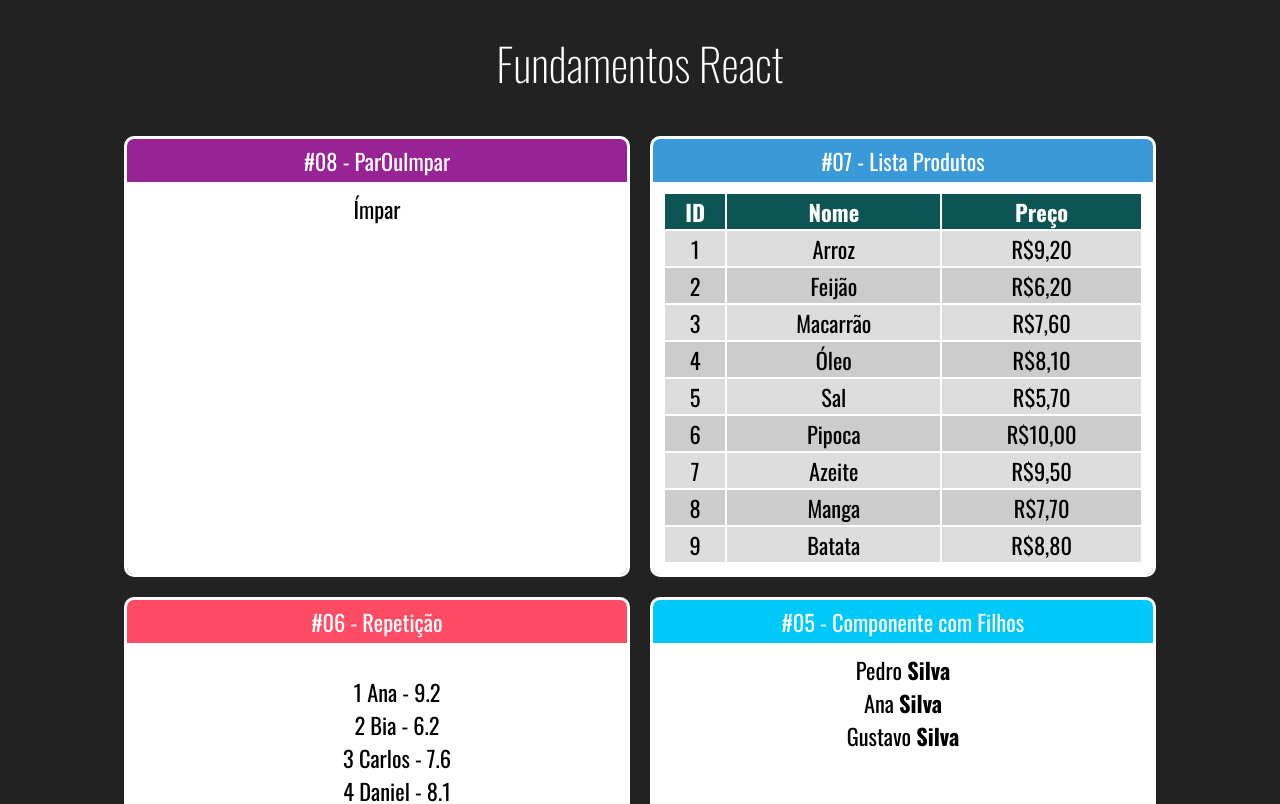
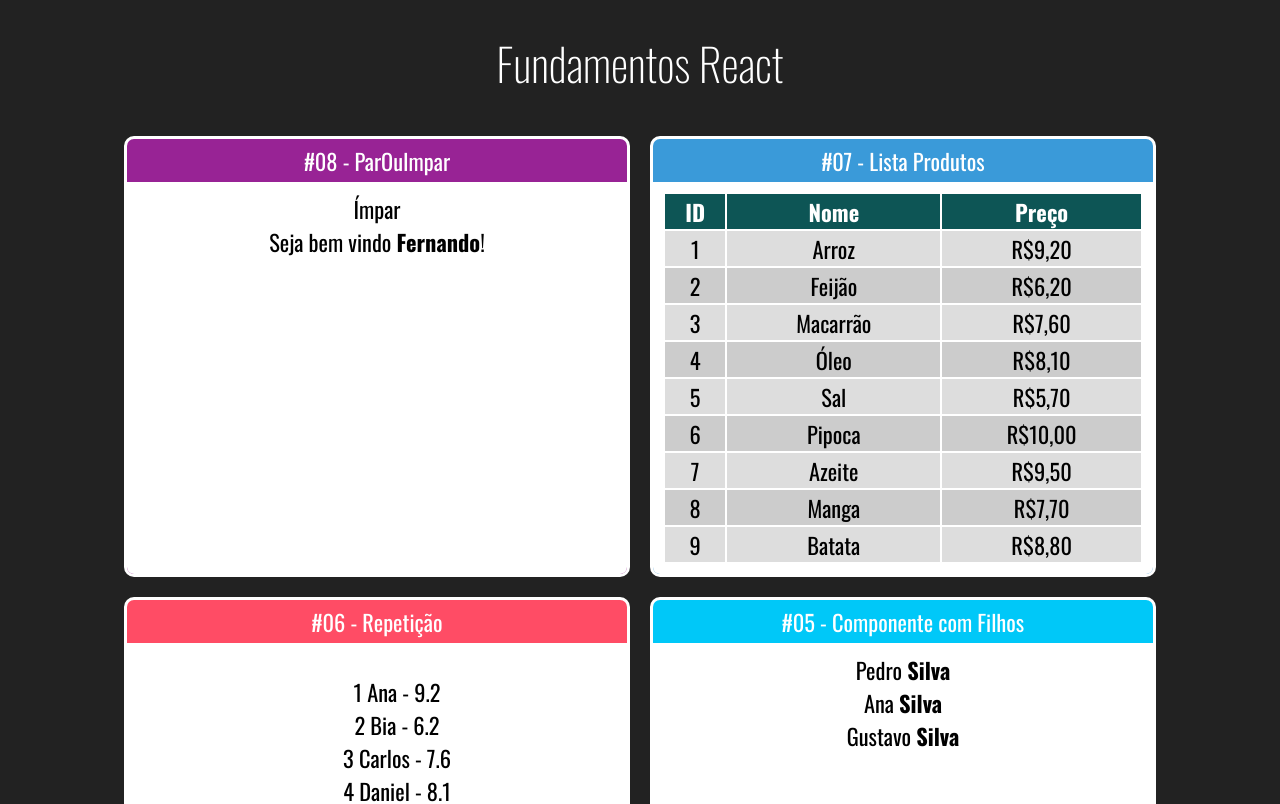
Before and after one commit to dgrcoronel/fundamentos-react, a React (Create React App) app: page / in a window 1280 px wide. Shown: the top 804 px of the page. Built offline with nearby package versions, Linux system fonts and the light colour scheme.

Commit message:
Renderizacao condicional #2

```diff
--- a/src/App.jsx
+++ b/src/App.jsx
@@ -12,6 +12,7 @@
 import ListaAluno from "./components/repeticao/ListaAlunos";
 import ListaProdutos from "./components/repeticao/ListaProdutos";
 import ParOuImpar from "./components/condicional/ParOuImpar";
+import UsuarioInfo from "./components/condicional/UsuarioInfo";
 
 export default function App(props) {
   return (
@@ -19,8 +20,11 @@
       <h1>Fundamentos React</h1>
 
       <div className="Cards">
+
         <Card titulo="#08 - ParOuImpar" color="#982395">
           <ParOuImpar>{21}</ParOuImpar>
+          <UsuarioInfo usuario={{nome: 'Fernando'}}></UsuarioInfo>
+          <UsuarioInfo usuario={{}}></UsuarioInfo>
         </Card>
 
         <Card titulo="#07 - Lista Produtos" color="#3A9AD9">
--- /dev/null
+++ b/src/components/condicional/If.js
@@ -0,0 +1,9 @@
+const If = (props) => {
+  if (props.test) {
+    return props.children;
+  } else {
+    return false;
+  }
+};
+
+export default If;
--- /dev/null
+++ b/src/components/condicional/UsuarioInfo.jsx
@@ -0,0 +1,17 @@
+import If from "./If";
+
+const UsuarioInfo = (props) => {
+  const usuario = props.usuario || {};
+  return (
+    <div>
+      <If test={usuario && usuario.nome}>
+        Seja bem vindo <strong>{usuario.nome}</strong>!
+      </If>
+      <If test={!usuario && !usuario.nome}>
+        Seja bem vindo <strong>Amigão</strong>!
+      </If>
+    </div>
+  );
+};
+
+export default UsuarioInfo;
```
